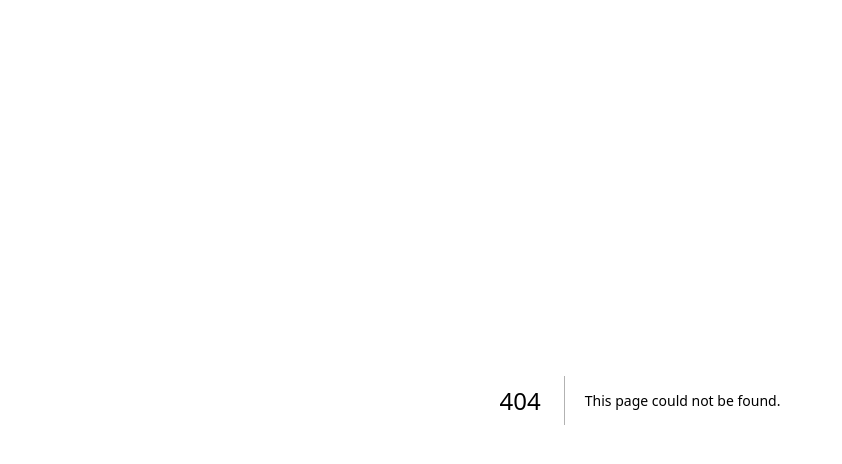
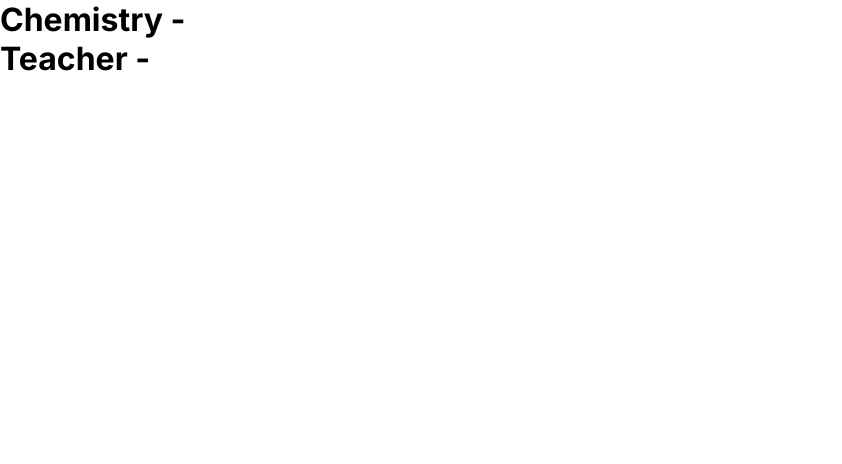
Before and after one commit to arifweb2020/Next-14, a Next.js app: page /tutorial in a window 1280 px wide. Before the commit this address had no page. Shown: the top 464 px of the page, without its empty margins (0-842 px from the left). Built offline with nearby package versions, Linux system fonts and the light colour scheme.

Commit message:
catch all segement of router

```diff
--- a/app/page.tsx
+++ b/app/page.tsx
@@ -17,6 +17,7 @@ export default function Home() {
         <Link href='/about'>Go to about page</Link><br/><br/>
         <Link href='/about'>Go to services page</Link><br/><br/>
         <Link href='/user-list'>Go to user list page</Link><br/><br/>
+        <Link href='/tutorial'>Go to user Tutorial page</Link><br/><br/>
         <button onClick={() => pageNavigate('/login')}>Login</button>
       </div>
     </main>
--- /dev/null
+++ b/app/tutorial/[...videos]/page.tsx
@@ -0,0 +1,24 @@
+"use client"
+import React from 'react';
+
+interface VideosProps {
+  params: {
+    // Define the structure of the 'params' object
+    // You can add specific properties with their data types
+    // For example, you might have an 'id' property of type string.
+    videos: string;
+  };
+}
+
+const Videos: React.FC<VideosProps> = ({ params }) => {
+  console.log(params);
+
+  return (
+    <div>
+      <h1>Chemistry - {params.videos[0]}</h1>
+      <h1>Teacher - {params.videos[1]}</h1>
+    </div>
+  );
+};
+
+export default Videos;
```
Also changed, not shown: app/tutorial/page.tsx (added, +11 -0 lines), app/user-list/[user]/page.tsx (+9 -4 lines), steps.txt.
